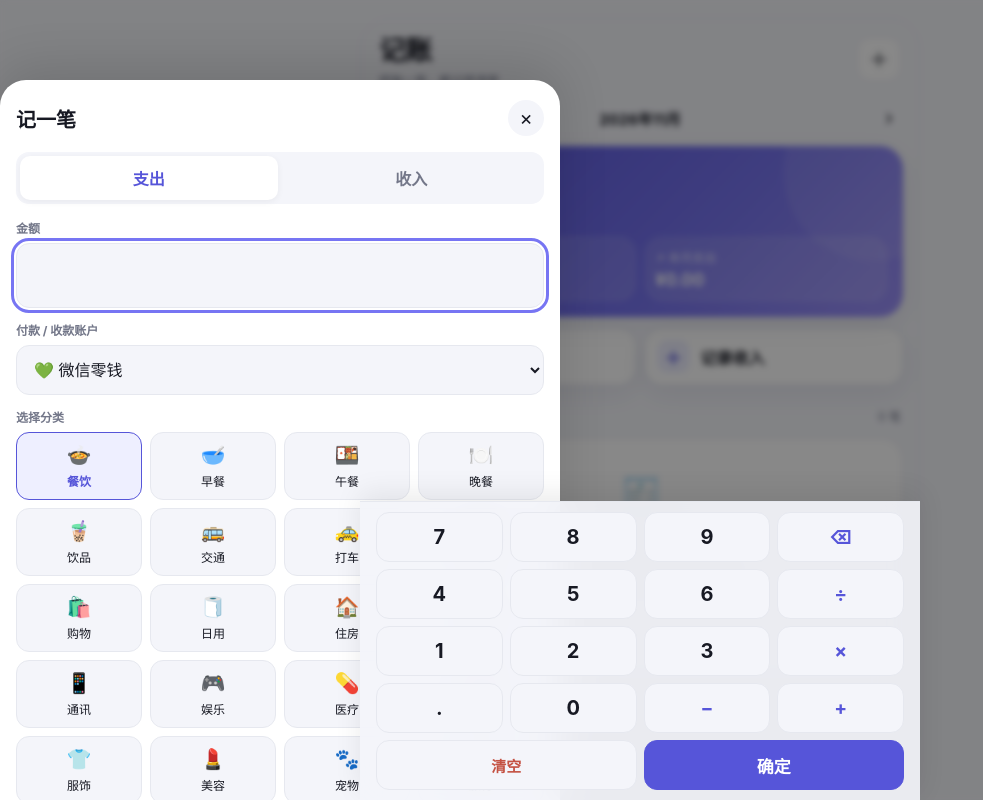
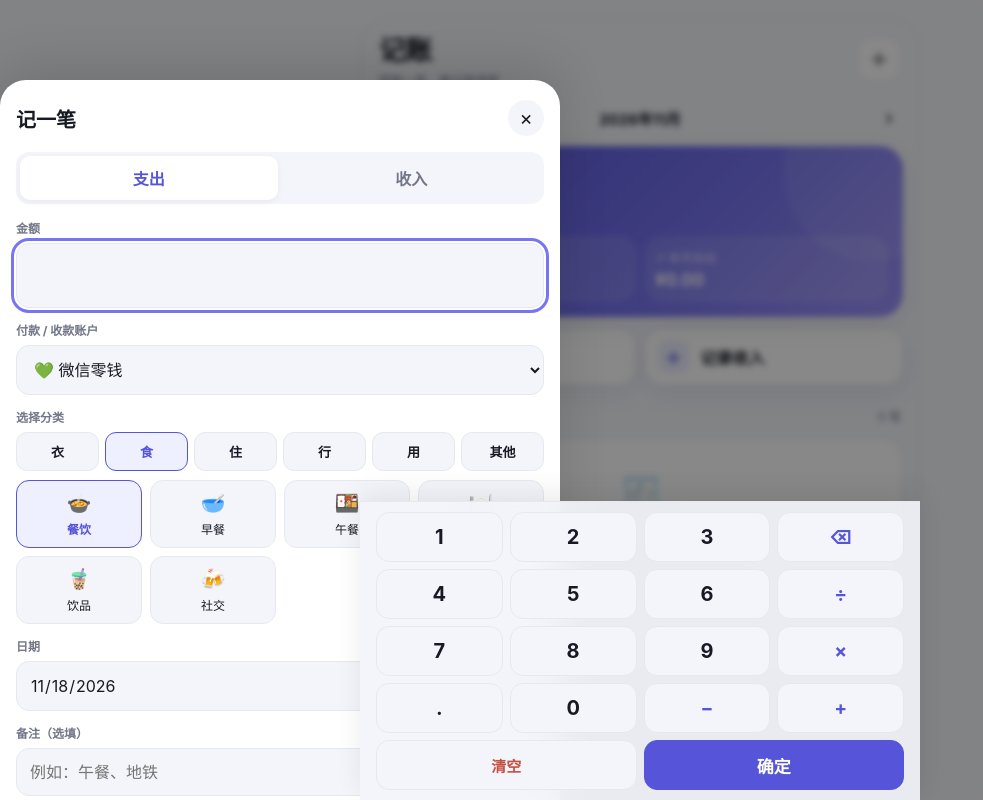
Before and after one commit to ziyang95/money, a plain HTML site: page index.html in a window 1280 px wide. Both pictures are taken after a click on the button "新增账单". Shown: the whole page, without its empty margins (0-983 px from the left). Drawn offline with Linux system fonts and the light colour scheme.

Commit message:
Add files via upload

```diff
--- a/index.html
+++ b/index.html
@@ -46,7 +46,7 @@ header{display:flex;align-items:center;justify-content:space-between;padding:15p
 .about-card{padding:17px;margin-bottom:0}.about-head{display:flex;align-items:center;gap:13px}.about-icon{width:48px;height:48px;border-radius:15px;background:linear-gradient(135deg,#5755d9,#9b91f7);display:grid;place-items:center;font-size:23px;color:#fff;flex-shrink:0;box-shadow:0 7px 18px #5755d940}.about-head strong{display:block;font-size:16px;font-weight:800;letter-spacing:-.2px}.about-head small{display:block;color:var(--muted);font-size:12px;margin-top:3px}.about-card p{margin:13px 0 0;font-size:12px;line-height:1.7;color:var(--muted)}
 .primary{border:0;border-radius:15px;background:var(--accent);color:white;font-weight:750;padding:14px 18px;width:100%}.secondary{border:1px solid var(--line);background:var(--card);color:var(--text);border-radius:13px;padding:11px 13px}.danger{color:var(--bad)}
 dialog{border:0;padding:0;background:var(--card);color:var(--text);border-radius:26px 26px 0 0;width:100%;max-width:min(560px,100vw);min-width:0;max-height:min(90dvh,850px);margin:auto 0 0;left:0;right:0;overflow-x:hidden;overscroll-behavior-x:none;box-shadow:0 -12px 50px #0002}dialog::backdrop{background:#0007;backdrop-filter:blur(3px)}dialog[open]{animation:slide .18s ease-out}@keyframes slide{from{transform:translateY(25px);opacity:.6}to{transform:translateY(0);opacity:1}}.sheet{width:100%;min-width:0;max-width:100%;padding:20px 16px calc(18px + env(safe-area-inset-bottom));max-height:90dvh;overflow-y:auto;overflow-x:hidden;overscroll-behavior-x:none;touch-action:pan-y}.sheethead{display:flex;justify-content:space-between;align-items:center;margin-bottom:16px}.sheethead h2{margin:0;font-size:20px}.close{border:0;background:var(--bg);color:var(--text);border-radius:50%;width:36px;height:36px;font-size:20px}
-.field{margin:13px 0}.field label{display:block;color:var(--muted);font-size:12px;font-weight:650;margin-bottom:7px}.field input,.field select,.field textarea{display:block;min-width:0;max-width:100%;width:100%;border:1px solid var(--line);border-radius:13px;background:var(--bg);color:var(--text);padding:13px;min-height:46px}.amountinput{font-size:31px!important;font-weight:800;letter-spacing:-.5px}.amount-preview{font-size:12px;color:var(--accent);margin-top:7px;min-height:1px;font-weight:650}.amount-preview:empty{display:none}.amount-preview.bad{color:var(--bad)}.categorygrid{display:grid;grid-template-columns:repeat(4,minmax(0,1fr));gap:8px;min-width:0;max-width:100%}.category{min-width:0;overflow-wrap:anywhere;border:1px solid var(--line);border-radius:13px;background:var(--bg);color:var(--text);padding:10px 3px;font-size:12px}.category span{display:block;font-size:20px;margin-bottom:5px}.category.selected{border-color:var(--accent);background:var(--soft);color:var(--accent);font-weight:750}
+.field{margin:13px 0}.field label{display:block;color:var(--muted);font-size:12px;font-weight:650;margin-bottom:7px}.field input,.field select,.field textarea{display:block;min-width:0;max-width:100%;width:100%;border:1px solid var(--line);border-radius:13px;background:var(--bg);color:var(--text);padding:13px;min-height:46px}.amountinput{font-size:31px!important;font-weight:800;letter-spacing:-.5px}.amount-preview{font-size:12px;color:var(--accent);margin-top:7px;min-height:1px;font-weight:650}.amount-preview:empty{display:none}.amount-preview.bad{color:var(--bad)}.categorygrid{display:grid;grid-template-columns:repeat(4,minmax(0,1fr));gap:8px;min-width:0;max-width:100%}.catgroups{display:grid;grid-template-columns:repeat(6,minmax(0,1fr));gap:6px;margin-bottom:9px}.catgroups[hidden]{display:none}.catgroup{border:1px solid var(--line);border-radius:11px;background:var(--bg);color:var(--text);padding:9px 2px;font-size:13px;font-weight:700}.catgroup.selected{border-color:var(--accent);background:var(--soft);color:var(--accent);font-weight:800}.category{min-width:0;overflow-wrap:anywhere;border:1px solid var(--line);border-radius:13px;background:var(--bg);color:var(--text);padding:10px 3px;font-size:12px}.category span{display:block;font-size:20px;margin-bottom:5px}.category.selected{border-color:var(--accent);background:var(--soft);color:var(--accent);font-weight:750}
 .toast{position:fixed;z-index:10;left:50%;bottom:calc(90px + env(safe-area-inset-bottom));transform:translateX(-50%);background:#22242d;color:white;border-radius:13px;padding:11px 16px;font-size:13px;max-width:90%;display:none}
 
 .keypad{position:fixed;left:50%;transform:translateX(-50%);bottom:0;width:min(560px,100%);z-index:30;display:grid;grid-template-columns:repeat(4,minmax(0,1fr));gap:7px;margin:0;padding:10px 16px calc(10px + env(safe-area-inset-bottom));background:color-mix(in srgb,var(--bg) 92%,transparent);backdrop-filter:blur(20px);border-top:1px solid var(--line);box-shadow:0 -8px 26px #00000014}
@@ -135,14 +135,14 @@ dialog{border:0;padding:0;background:var(--card);color:var(--text);border-radius
 <div class="seg"><button type="button" id="typeExpense" class="selected">支出</button><button type="button" id="typeIncome">收入</button></div>
 <div class="field"><label for="amountInput">金额</label><input id="amountInput" class="amountinput" type="text" inputmode="none" readonly autocomplete="off" required><div class="amount-preview" id="amountPreview" aria-live="polite"></div></div>
 <div class="keypad" id="amountKeypad" role="group" aria-label="金额键盘" hidden>
-<button type="button" data-k="7">7</button><button type="button" data-k="8">8</button><button type="button" data-k="9">9</button><button type="button" data-k="back" class="op" aria-label="退格">⌫</button>
+<button type="button" data-k="1">1</button><button type="button" data-k="2">2</button><button type="button" data-k="3">3</button><button type="button" data-k="back" class="op" aria-label="退格">⌫</button>
 <button type="button" data-k="4">4</button><button type="button" data-k="5">5</button><button type="button" data-k="6">6</button><button type="button" data-k="÷" class="op" aria-label="除">÷</button>
-<button type="button" data-k="1">1</button><button type="button" data-k="2">2</button><button type="button" data-k="3">3</button><button type="button" data-k="×" class="op" aria-label="乘">×</button>
+<button type="button" data-k="7">7</button><button type="button" data-k="8">8</button><button type="button" data-k="9">9</button><button type="button" data-k="×" class="op" aria-label="乘">×</button>
 <button type="button" data-k=".">.</button><button type="button" data-k="0">0</button><button type="button" data-k="−" class="op" aria-label="减">−</button><button type="button" data-k="+" class="op" aria-label="加">+</button>
 <button type="button" data-k="clear" class="warn span2">清空</button><button type="button" data-k="done" class="eq" aria-label="确定">确定</button>
 </div>
 <div class="field"><label for="accountSelect">付款 / 收款账户</label><select id="accountSelect" required></select></div>
-<div class="field"><label>选择分类</label><div class="categorygrid" id="categoryGrid"></div></div>
+<div class="field"><label>选择分类</label><div class="catgroups" id="categoryGroups"></div><div class="categorygrid" id="categoryGrid"></div></div>
 <div class="field"><label for="dateInput">日期</label><input id="dateInput" type="date" required></div>
 <div class="field"><label for="noteInput">备注（选填）</label><input id="noteInput" maxlength="100" placeholder="例如：午餐、地铁"></div>
 <button class="primary" type="submit">保存账单</button></form></dialog>
@@ -158,13 +158,17 @@ dialog{border:0;padding:0;background:var(--card);color:var(--text);border-radius
 <div class="toast" id="toast" role="status"></div>
 <script>
 const $=id=>document.getElementById(id);
-const expenseCats=[["餐饮","🍲"],["早餐","🥣"],["午餐","🍱"],["晚餐","🍽️"],["饮品","🧋"],["交通","🚌"],["打车","🚕"],["地铁","🚇"],["购物","🛍️"],["日用","🧻"],["住房","🏠"],["水电","💡"],["通讯","📱"],["娱乐","🎮"],["医疗","💊"],["教育","📚"],["服饰","👕"],["美容","💄"],["宠物","🐾"],["旅行","✈️"],["数码","📷"],["运动","🏃"],["社交","🍻"],["汽车","🚙"],["保险","🛡️"],["育儿","🍼"],["捐赠","❤️"],["其他","◈"]];
+const expenseCats=[["餐饮","🍲"],["早餐","🥣"],["午餐","🍱"],["晚餐","🍽️"],["饮品","🧋"],["交通","🚌"],["打车","🚕"],["地铁","🚇"],["购物","🛍️"],["日用","🧻"],["住房","🏠"],["水电","💡"],["通讯","📱"],["娱乐","🎮"],["医疗","💊"],["教育","📚"],["服饰","👕"],["美容","💄"],["宠物","🐾"],["旅行","✈️"],["数码","📷"],["运动","🏃"],["社交","🍻"],["汽车","🚙"],["保险","🛡️"],["育儿","🍼"],["捐赠","❤️"],["礼物","🎁"],["其他","◈"]];
 const incomeCats=[["工资","💼"],["奖金","🎁"],["兼职","🧑‍💻"],["理财","📈"],["红包","🧧"],["利息","💰"],["租金","🏠"],["报销","🧾"],["退款","↩️"],["分红","📊"],["转账收入","💸"],["其他","◈"]];
+// Expense categories are grouped under six major categories: 衣 食 住 行 用 其他.
+const expenseGroupOrder=["衣","食","住","行","用","其他"];
+const catGroupOf={服饰:"衣",餐饮:"食",早餐:"食",午餐:"食",晚餐:"食",饮品:"食",社交:"食",住房:"住",水电:"住",通讯:"住",交通:"行",打车:"行",地铁:"行",旅行:"行",汽车:"行",购物:"用",日用:"用",数码:"用",娱乐:"用",医疗:"用",教育:"用",宠物:"用",运动:"用",保险:"用",育儿:"用",捐赠:"用",美容:"用",礼物:"用",其他:"其他"};
+const expenseSubcats=group=>expenseCats.filter(([name])=>(catGroupOf[name]||"其他")===group);
 const STORAGE_KEY="jizhang.web.transactions.v1";
 const ACCOUNT_KEY="jizhang.web.accounts.v1";
 const TRANSFER_KEY="jizhang.web.transfers.v1";
 const DEFAULT_ACCOUNTS=[{id:"wechat",name:"微信零钱",type:"wechat",icon:"💚",initialBalance:0},{id:"alipay",name:"支付宝",type:"alipay",icon:"🔵",initialBalance:0},{id:"bank",name:"银行卡",type:"bank",icon:"💳",initialBalance:0},{id:"cash",name:"现金",type:"cash",icon:"💵",initialBalance:0}];
-let entries=[], transfers=[], accounts=[], month=new Date(), statsKind="expense", entryKind="expense", chosenCategory="餐饮", chosenAccount="wechat";
+let entries=[], transfers=[], accounts=[], month=new Date(), statsKind="expense", entryKind="expense", chosenCategory="餐饮", chosenGroup="食", chosenAccount="wechat";
 const fmtMoney=n=>new Intl.NumberFormat("zh-CN",{style:"currency",currency:"CNY"}).format(Number(n)||0);
 function evalAmount(input){const s=String(input??"").trim().replace(/[，,]/g,".").replace(/[×✕xX]/g,"*").replace(/[÷]/g,"/").replace(/[−–—]/g,"-").replace(/\s+/g,"");if(!s)return NaN;if(!/^[\d.+\-*/()]+$/.test(s))return NaN;try{const v=Function('"use strict";return('+s+')')();return Number.isFinite(v)&&v>0?Math.round(v*100)/100:NaN}catch(e){return NaN}}
 function isExpression(s){return /[+\-*/×÷()]/.test(String(s||""))}
@@ -258,6 +262,7 @@ function openAdd(kind="expense"){
   editingEntryId=null;
   entryKind=kind;
   chosenCategory=(kind==="expense"?expenseCats:incomeCats)[0][0];
+  if(kind==="expense")chosenGroup="食";
   $("addDialog").querySelector("h2").textContent="记一笔";$("entryForm").querySelector("button[type=submit]").textContent="保存账单";
   $("amountInput").value=""; $("noteInput").value=""; $("dateInput").value=dateKey(new Date()); updateAmountPreview();
   setKind(kind); renderCategories(); renderAccountSelect();
@@ -268,9 +273,9 @@ function openAdd(kind="expense"){
  } catch(err) { console.error("openAdd failed",err); toast("打开记账窗口失败，请刷新页面后重试"); }
 }
 window.openAdd = openAdd;
-function openEditEntry(id){const e=entries.find(x=>x.id===id);if(!e)return;editingEntryId=id;entryKind=e.kind;chosenCategory=e.category;chosenAccount=accountById(e.accountId)?e.accountId:(accounts[0]?.id||"");$("amountInput").value=String(e.amount);$("noteInput").value=e.note||"";$("dateInput").value=e.date;setKind(entryKind);renderCategories();renderAccountSelect();$("accountSelect").value=chosenAccount;updateAmountPreview();$("addDialog").querySelector("h2").textContent="修改账单";$("entryForm").querySelector("button[type=submit]").textContent="保存修改";openSheet("addDialog");}
+function openEditEntry(id){const e=entries.find(x=>x.id===id);if(!e)return;editingEntryId=id;entryKind=e.kind;chosenCategory=e.category;if(e.kind==="expense")chosenGroup=catGroupOf[e.category]||"其他";chosenAccount=accountById(e.accountId)?e.accountId:(accounts[0]?.id||"");$("amountInput").value=String(e.amount);$("noteInput").value=e.note||"";$("dateInput").value=e.date;setKind(entryKind);renderCategories();renderAccountSelect();$("accountSelect").value=chosenAccount;updateAmountPreview();$("addDialog").querySelector("h2").textContent="修改账单";$("entryForm").querySelector("button[type=submit]").textContent="保存修改";openSheet("addDialog");}
 function setKind(kind){entryKind=kind;$("typeExpense").classList.toggle("selected",kind==="expense");$("typeIncome").classList.toggle("selected",kind==="income")}
-function renderCategories(){const grid=$("categoryGrid");grid.innerHTML="";(entryKind==="expense"?expenseCats:incomeCats).forEach(([name,icon])=>{const b=document.createElement("button");b.type="button";b.className="category"+(name===chosenCategory?" selected":"");const i=document.createElement("span");i.textContent=icon;b.append(i,document.createTextNode(name));b.addEventListener("click",()=>{chosenCategory=name;renderCategories()});grid.append(b)})}
+function renderCategories(){const grid=$("categoryGrid"),groups=$("categoryGroups");grid.innerHTML="";groups.innerHTML="";if(entryKind==="income"){groups.hidden=true;incomeCats.forEach(([name,icon])=>{const b=document.createElement("button");b.type="button";b.className="category"+(name===chosenCategory?" selected":"");const i=document.createElement("span");i.textContent=icon;b.append(i,document.createTextNode(name));b.addEventListener("click",()=>{chosenCategory=name;renderCategories()});grid.append(b)});return}groups.hidden=false;expenseGroupOrder.forEach(g=>{const b=document.createElement("button");b.type="button";b.className="catgroup"+(g===chosenGroup?" selected":"");b.textContent=g;b.setAttribute("aria-label","大类："+g);b.addEventListener("click",()=>{if(chosenGroup===g)return;chosenGroup=g;const subs=expenseSubcats(g);if(!subs.some(([n])=>n===chosenCategory))chosenCategory=(subs[0]||["其他","◈"])[0];renderCategories()});groups.append(b)});const subs=expenseSubcats(chosenGroup);const list=subs.some(([n])=>n===chosenCategory)?subs:[...subs,[chosenCategory,"◈"]];list.forEach(([name,icon])=>{const b=document.createElement("button");b.type="button";b.className="category"+(name===chosenCategory?" selected":"");const i=document.createElement("span");i.textContent=icon;b.append(i,document.createTextNode(name));b.addEventListener("click",()=>{chosenCategory=name;renderCategories()});grid.append(b)})}
 function changeMonth(delta){month=new Date(month.getFullYear(),month.getMonth()+delta,1);render()}
 $("accountDetailBack").addEventListener("click",closeAccountDetail);
 document.querySelectorAll("[data-tab]").forEach(b=>b.addEventListener("click",()=>{document.querySelectorAll("[data-tab]").forEach(x=>x.classList.toggle("active",x===b));document.querySelectorAll(".view").forEach(x=>x.classList.toggle("active",x.id==="view-"+b.dataset.tab));document.querySelector(".tabs").style.display="";document.querySelector(".app").classList.toggle("app-fixed",b.dataset.tab==="home"||b.dataset.tab==="accounts");if(b.dataset.tab==="accounts")renderAccounts();}));
@@ -282,7 +287,7 @@ $("transferForm").addEventListener("submit",e=>{e.preventDefault();const fromId=
 $("accountForm").addEventListener("submit",e=>{e.preventDefault();const name=$("newAccountName").value.trim();const amount=Number($("newAccountBalance").value.trim().replace(/，/g,".").replace(/,/g,"."));if(!name){toast("账户名称不能为空");return}if(accounts.some(a=>a.name.toLowerCase()===name.toLowerCase())){toast("已有同名账户");return}if(!Number.isFinite(amount)){toast("请输入有效的初始金额");return}const id=crypto.randomUUID?crypto.randomUUID():String(Date.now())+Math.random();const icon=/微信/.test(name)?"💚":/支付宝/.test(name)?"🔵":/银行|卡/.test(name)?"💳":/现金/.test(name)?"💵":"💼";accounts.push({id,name,type:"custom",icon,initialBalance:Math.round(creditAdjustedBalance(name,amount)*100)/100});chosenAccount=id;persist();closeSheet("accountDialog");renderAccounts();renderAccountSelect();toast("账户已添加")});$("accountSelect").addEventListener("change",e=>chosenAccount=e.target.value);
 $("topAdd").onclick=()=>openAdd();$("quickExpense").onclick=()=>openAdd("expense");$("quickIncome").onclick=()=>openAdd("income");
 $("prevMonth").onclick=$("statsPrev").onclick=()=>changeMonth(-1);$("nextMonth").onclick=$("statsNext").onclick=()=>changeMonth(1);
-$("typeExpense").onclick=()=>{setKind("expense");chosenCategory=expenseCats[0][0];renderCategories()};$("typeIncome").onclick=()=>{setKind("income");chosenCategory=incomeCats[0][0];renderCategories()};
+$("typeExpense").onclick=()=>{setKind("expense");chosenGroup="食";chosenCategory=expenseCats[0][0];renderCategories()};$("typeIncome").onclick=()=>{setKind("income");chosenCategory=incomeCats[0][0];renderCategories()};
 $("closeDialog").onclick=()=>{const d=$("addDialog");if(typeof d.close==="function")d.close();else{d.removeAttribute("open");d.style.display="";d.style.position="";d.style.inset="";d.style.zIndex=""}};
 $("addDialog").addEventListener("click",e=>{if(e.target===$("addDialog")){const d=$("addDialog");if(typeof d.close==="function")d.close();else{d.removeAttribute("open");d.style.display="";d.style.position="";d.style.inset="";d.style.zIndex=""}}});
 $("amountInput").addEventListener("input",updateAmountPreview);
```
